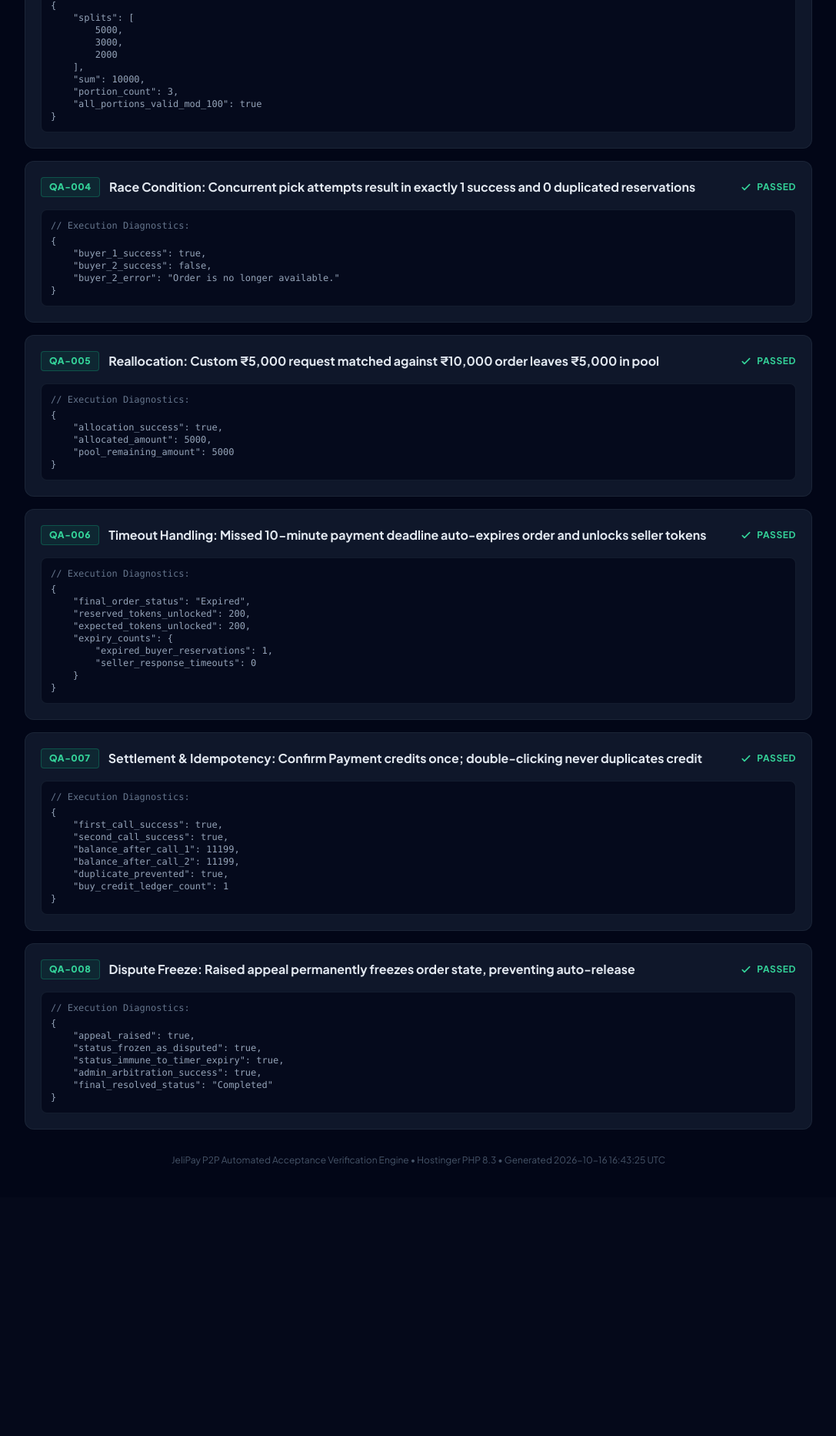
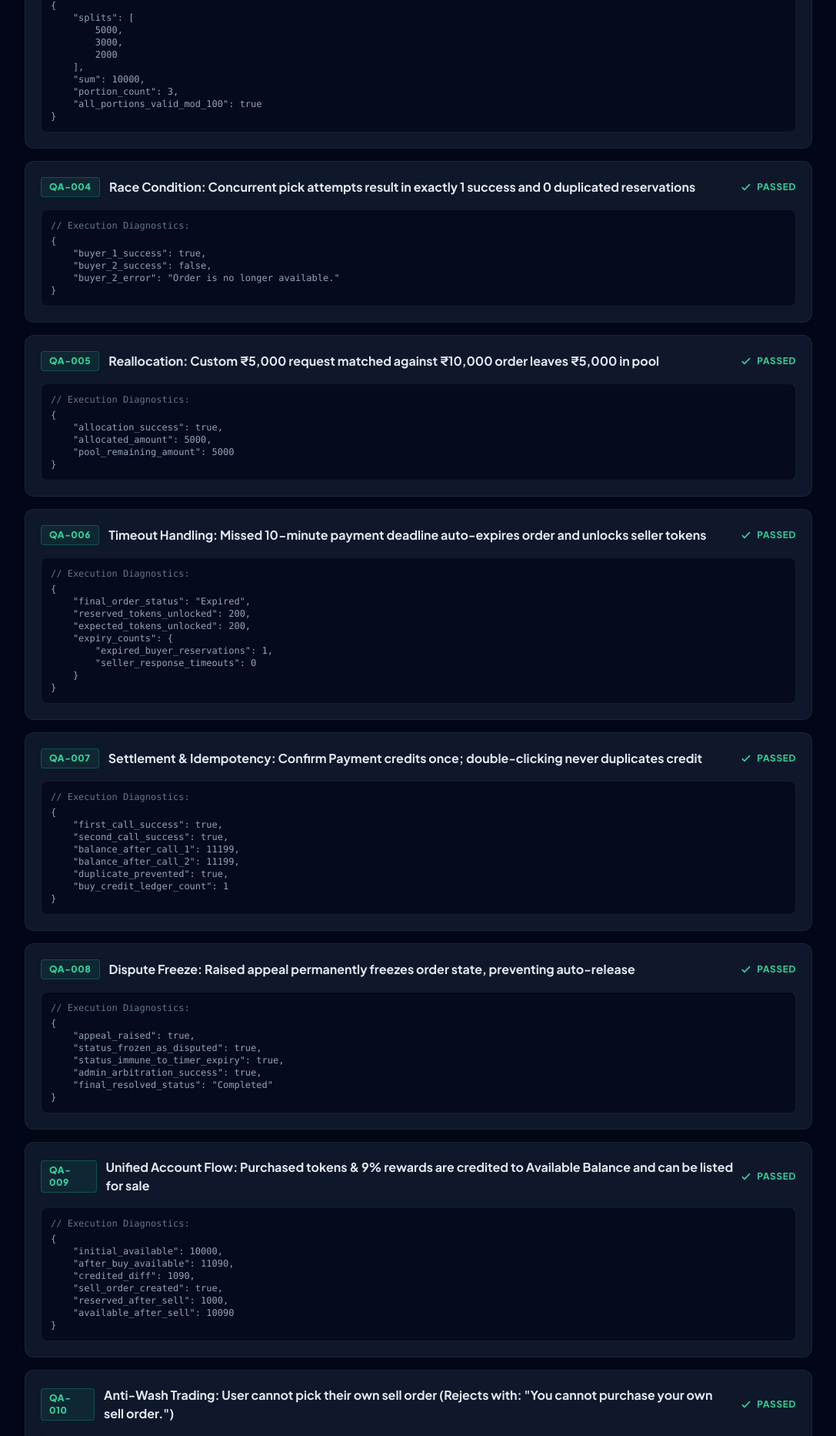
Before and after one commit to p2pearningplayer-del/jeli3trtg, a PHP site: page /test_qa.php in a window 1280 px wide. Shown: the part 920-2785 px from the top of the page at 77% size, without its empty margins (96-1183 px from the left). Before the commit the page ends 2434 px from the top, so only its background shows below. Run offline with PHP 8.4, Linux system fonts and the light colour scheme; some libraries are stand-ins or nearby versions.

Commit message:
feat(rules): enforce unified buyer-seller flow and strict anti-wash trading rule with QA-009 and QA-010

```diff
--- a/api/buy.php
+++ b/api/buy.php
@@ -63,7 +63,8 @@ switch ($action) {
         if ($res['success']) {
             jsonResponse(true, $res);
         } else {
-            jsonError($res['error'], 409);
+            $statusCode = ($res['error'] === 'You cannot purchase your own sell order.') ? 403 : 409;
+            jsonError($res['error'], $statusCode);
         }
         break;
 
--- a/index.php
+++ b/index.php
@@ -199,6 +199,10 @@ $refFromQuery = htmlspecialchars($_GET['ref'] ?? '');
                     <p class="text-[11px] text-slate-500 italic">
                         * Note: The 9% reward is a promotional platform configuration, not a guaranteed return or investment vehicle.
                     </p>
+                    <div class="flex items-center gap-2 pt-1 text-[11px] text-indigo-400 font-semibold">
+                        <svg class="w-4 h-4 text-emerald-400 flex-shrink-0" fill="none" stroke="currentColor" viewBox="0 0 24 24"><path stroke-linecap="round" stroke-linejoin="round" stroke-width="2" d="M9 12l2 2 4-4m6 2a9 9 0 11-18 0 9 9 0 0118 0z"/></svg>
+                        <span>Unified Account: Buy tokens, earn 9% rewards, and sell available tokens anytime. Self-trading is strictly prohibited.</span>
+                    </div>
                 </div>
                 <!-- Custom Buy Allocation Widget (FR-008) -->
                 <div class="bg-slate-950/80 border border-slate-800 rounded-xl p-5 w-full md:w-80 space-y-3">
--- a/src/StateMachine.php
+++ b/src/StateMachine.php
@@ -27,7 +27,7 @@ class StateMachine {
         }
 
         if ((int)$order['seller_id'] === $buyerId) {
-            return ['success' => false, 'error' => 'You cannot purchase your own sell listing.'];
+            return ['success' => false, 'error' => 'You cannot purchase your own sell order.'];
         }
 
         if ($order['status'] !== 'Available') {
--- a/test_qa.php
+++ b/test_qa.php
@@ -35,7 +35,7 @@ $passPercentage = round(($passedCount / $totalCount) * 100, 1);
                     <span class="h-3 w-3 rounded-full bg-emerald-500 animate-pulse"></span>
                     <h1 class="text-2xl sm:text-3xl font-extrabold text-white tracking-tight">P2P Token Platform QA Report</h1>
                 </div>
-                <p class="text-sm text-slate-400 mt-1">PRD v1.0 Acceptance Test Scenarios (QA-001 through QA-008)</p>
+                <p class="text-sm text-slate-400 mt-1">PRD v1.0 & Additional Directives (QA-001 through QA-010)</p>
             </div>
             <div class="flex items-center gap-4">
                 <a href="/" class="text-xs font-semibold px-3 py-2 bg-slate-800 hover:bg-slate-700 text-indigo-400 rounded-lg border border-slate-700 transition">
--- a/tests/QATestSuite.php
+++ b/tests/QATestSuite.php
@@ -69,6 +69,8 @@ class QATestSuite {
         $this->testQA006();
         $this->testQA007();
         $this->testQA008();
+        $this->testQA009UnifiedFlow();
+        $this->testQA010AntiWashTrading();
         return $this->results;
     }
 
@@ -371,6 +373,79 @@ class QATestSuite {
         ]);
     }
 
+    /**
+     * QA-009: Unified Buyer/Seller Account Flow
+     * Scenario: A single user account purchases tokens (₹1,000 + ₹90 reward = 1,090 tokens credited to available balance),
+     * and subsequently lists ₹1,000 for sale using their Selling TPIN and denomination rules.
+     */
+    public function testQA009UnifiedFlow(): void {
+        $testId = 'QA-009';
+        $title = 'Unified Account Flow: Purchased tokens & 9% rewards are credited to Available Balance and can be listed for sale';
+
+        $userId = 4; // Buyer Two
+        $initialAvailable = (float)Wallet::getWallet($userId)['available_balance'];
+
+        // User receives purchased tokens + 9% reward (1,000 + 90 = 1,090)
+        $creditRes = Wallet::creditBuyer($userId, 1000.00, 90.00, 'UNIFIED_BUY_TEST');
+        $afterBuyAvailable = (float)Wallet::getWallet($userId)['available_balance'];
+
+        $creditedExpected = (round($afterBuyAvailable - $initialAvailable, 2) == 1090.00);
+
+        // Same user now lists ₹1,000 of their available tokens for sale using their TPIN
+        $sellRes = OrderEngine::createSellOrder($userId, 1000.00, '1234');
+        $afterSellWallet = Wallet::getWallet($userId);
+
+        $sellSuccessful = ($sellRes['success'] === true);
+        $reservedCorrect = ((float)$afterSellWallet['reserved_balance'] == 1000.00);
+        $availableDeducted = (round($afterBuyAvailable - (float)$afterSellWallet['available_balance'], 2) == 1000.00);
+
+        $passed = $creditedExpected && $sellSuccessful && $reservedCorrect && $availableDeducted;
+        $this->recordResult($testId, $title, $passed, [
+            'initial_available' => $initialAvailable,
+            'after_buy_available' => $afterBuyAvailable,
+            'credited_diff' => round($afterBuyAvailable - $initialAvailable, 2),
+            'sell_order_created' => $sellSuccessful,
+            'reserved_after_sell' => (float)$afterSellWallet['reserved_balance'],
+            'available_after_sell' => (float)$afterSellWallet['available_balance']
+        ]);
+    }
+
+    /**
+     * QA-010: Anti-Wash Trading (Self-Trading Prevention)
+     * Scenario: A user is strictly prohibited from picking, reserving, or buying their own sell order.
+     * Must return the explicit error: "You cannot purchase your own sell order."
+     */
+    public function testQA010AntiWashTrading(): void {
+        $testId = 'QA-010';
+        $title = 'Anti-Wash Trading: User cannot pick their own sell order (Rejects with: "You cannot purchase your own sell order.")';
+
+        // Seller (User ID 2) creates a sell order
+        $orderRes = OrderEngine::createSellOrder(2, 500.00, '1234');
+        $childId = $orderRes['children'][0]['id'];
+
+        // Seller attempts to pick their own sell order
+        $selfPickRes = StateMachine::pickOrder($childId, 2);
+
+        $isRejected = ($selfPickRes['success'] === false);
+        $expectedMessage = 'You cannot purchase your own sell order.';
+        $matchesExactMessage = (($selfPickRes['error'] ?? '') === $expectedMessage);
+
+        // Verify order remained Available in the pool
+        $stmt = $this->pdo->prepare("SELECT status, buyer_id FROM child_orders WHERE id = ?");
+        $stmt->execute([$childId]);
+        $orderState = $stmt->fetch();
+
+        $orderRemainedAvailable = ($orderState['status'] === 'Available' && $orderState['buyer_id'] === null);
+
+        $passed = $isRejected && $matchesExactMessage && $orderRemainedAvailable;
+        $this->recordResult($testId, $title, $passed, [
+            'self_pick_rejected' => $isRejected,
+            'error_returned' => $selfPickRes['error'] ?? null,
+            'matches_exact_specification' => $matchesExactMessage,
+            'order_remained_available' => $orderRemainedAvailable
+        ]);
+    }
+
     private function recordResult(string $id, string $title, bool $passed, array $details): void {
         $this->results[] = [
             'id' => $id,
```
Also changed, not shown: tests/run_tests.php (+1 -1 lines), README.md.
